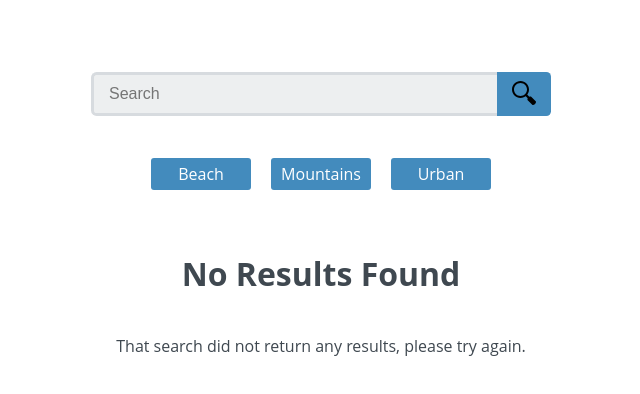
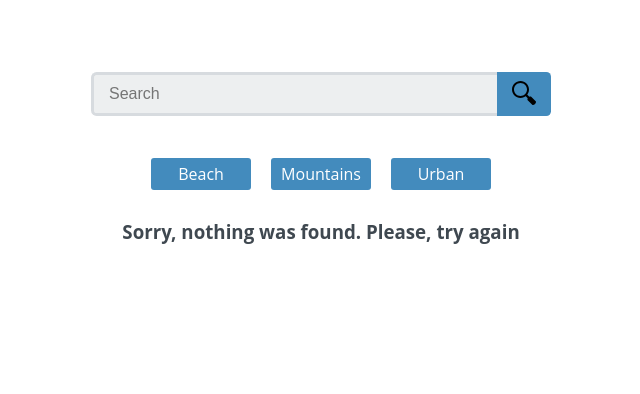
Before and after one commit to SmavaProject/react_gallery_app-v1, a React (Create React App) app: page /empty-search in a window 1280 px wide. Shown: the top 394 px of the page, without its empty margins (319-959 px from the left). Built offline with nearby package versions, Linux system fonts and the light colour scheme; no server answers.

Commit message:
nothing found component

```diff
--- a/src/App.js
+++ b/src/App.js
@@ -4,6 +4,7 @@ import SearchForm from "./components/SearchForm";
 import {BrowserRouter, Route, Switch, Redirect} from 'react-router-dom';
 import PhotosContainer from "./components/PhotosContainer";
 import NotFound from "./components/NotFound";
+import EmptySearch from "./components/EmptySearch";
 
 import apiKey from "./config";
 
@@ -60,6 +61,7 @@ class App  extends Component{
                             <PhotosContainer
                                 photos={this.state.photos}
                                 title={this.state.searchKey}/>  }/>
+                            <Route path="/empty-search" render={()=> <EmptySearch/>} />
                         <Route component={NotFound} />
                     </Switch>
                 </div>
--- /dev/null
+++ b/src/components/EmptySearch.js
@@ -0,0 +1,10 @@
+import React from 'react';
+
+const EmptySearch = () => {
+    return(
+    <div className="not-found">
+        <h3>Sorry, nothing was found. Please, try again</h3>
+    </div>
+    );
+}
+export default EmptySearch;
--- a/src/components/PhotosContainer.js
+++ b/src/components/PhotosContainer.js
@@ -1,7 +1,14 @@
 import React, {Component} from "react";
 import Photo from "./Photo";
+import { withRouter } from 'react-router-dom';
 
 class PhotosContainer extends Component{
+
+    componentDidMount(){
+        if(this.props.photos.length < 1){
+            this.props.history.push("/empty-search");
+        }
+    }
 
     render() {
         console.log(this.props.photos);
@@ -22,4 +29,4 @@ class PhotosContainer extends Component{
 
 }
 
-export default PhotosContainer;
+export default withRouter (PhotosContainer);
```
